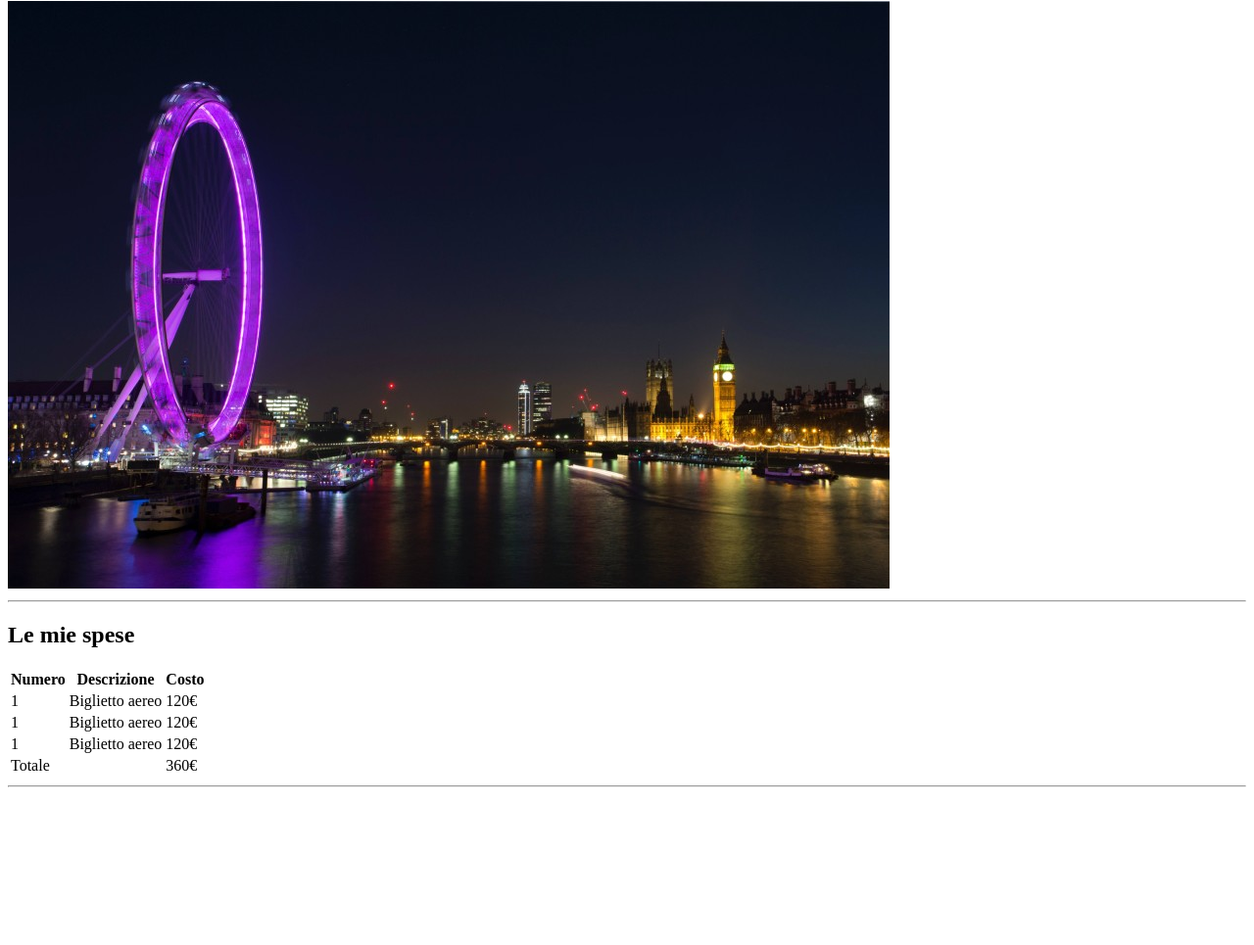
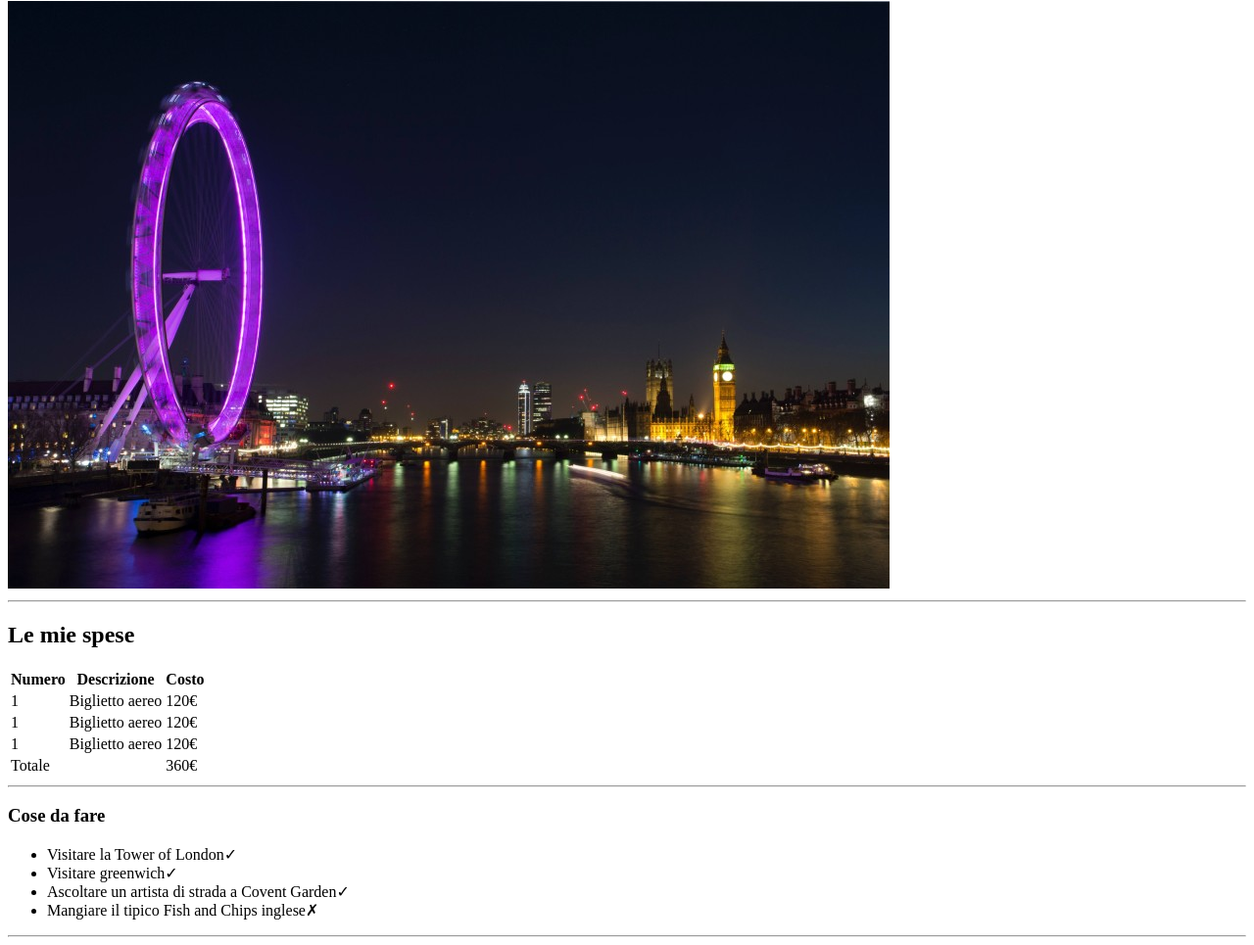
Before and after one commit to NicolaDiQuinzio/html-london-trip, a plain HTML site: page index.html in a window 1280 px wide. Shown: the part 79-1044 px from the top of the page at 98% size. Before the commit the page ends 891 px from the top, so only its background shows below. Drawn offline with Linux system fonts and the light colour scheme.

Commit message:
add section n'2

```diff
--- a/index.html
+++ b/index.html
@@ -78,6 +78,20 @@
       </section>
       <!-- Fine section n'1 -->
       <hr />
+      <!-- Inizio section n'2 -->
+      <section>
+        <h3>Cose da fare</h3>
+        <!-- Inizio lista non ordinata -->
+        <ul>
+          <li>Visitare la Tower of London&check;</li>
+          <li>Visitare greenwich&check;</li>
+          <li>Ascoltare un artista di strada a Covent Garden&check;</li>
+          <li>Mangiare il tipico Fish and Chips inglese&cross;</li>
+        </ul>
+        <!-- Fine lista non ordinata -->
+      </section>
+      <!-- Fine section n'2 -->
+      <hr />
     </main>
     <footer></footer>
   </body>
```
